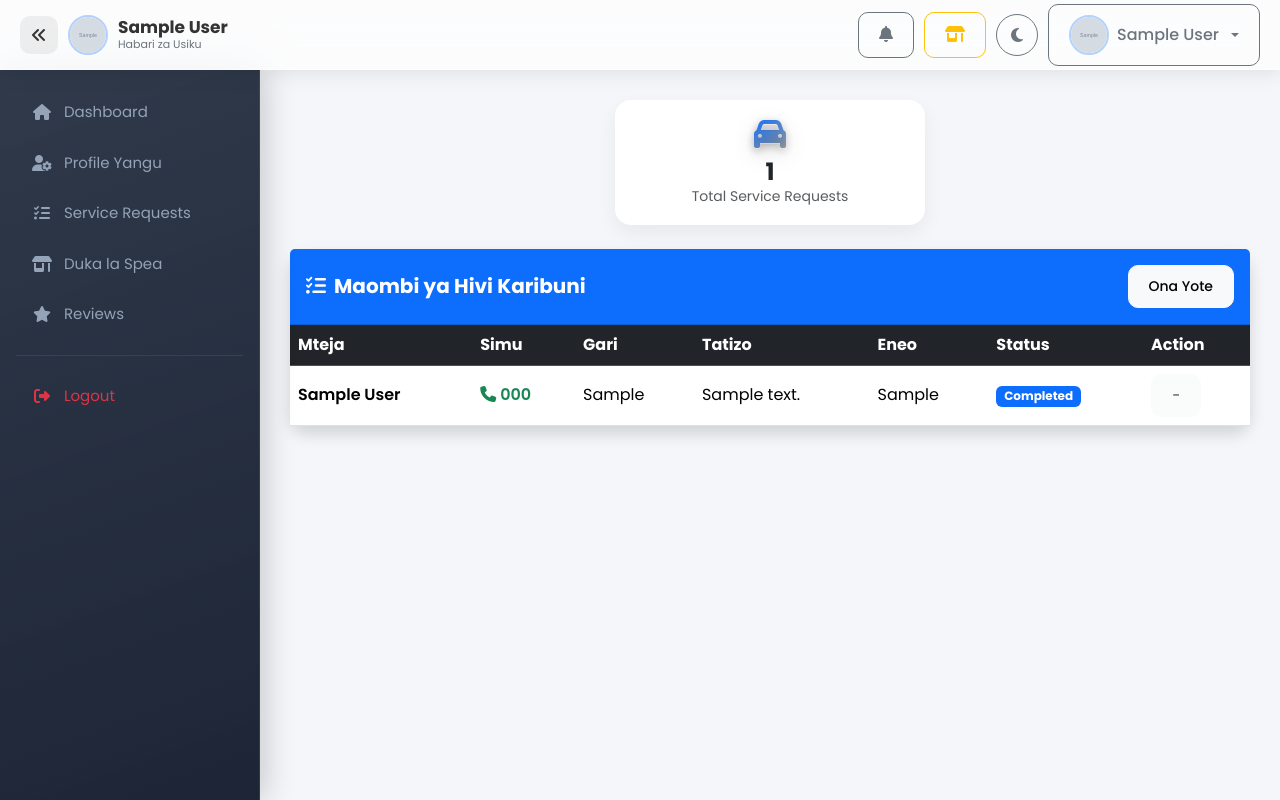
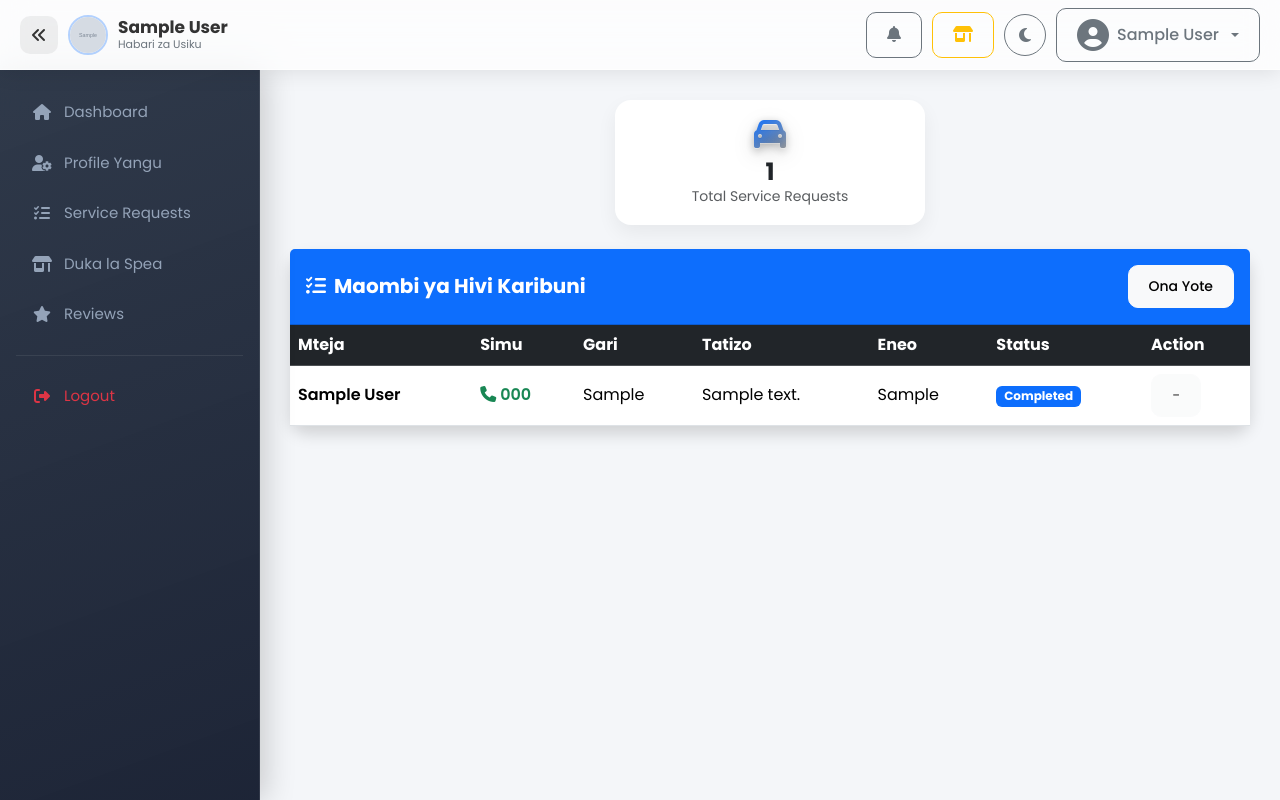
Before and after one commit to joblee88/garifix, a Flask app: template templates/dashboard.html in a window 1280 px wide. Run offline with Flask 3, Linux system fonts and the light colour scheme; the template is opened without the code that fills it: values that come from a table or form of the project are taken from there, others are empty; the visitor is signed in with stand-in values (Sample User, id 1); tables that the repository leaves empty hold one stand-in row (values such as "Sample post"); grey boxes marked "Sample" are stand-in pictures; some libraries are stand-ins or nearby versions.

Commit message:
fix nav with app

```diff
--- a/templates/mechanic_base.html
+++ b/templates/mechanic_base.html
@@ -68,11 +68,7 @@
         </button>
         <div class="dropdown">
             <button class="btn btn-outline-secondary dropdown-toggle d-flex align-items-center gap-2" type="button" data-bs-toggle="dropdown" aria-expanded="false">
-                {% if current_user.mechanic_profile and current_user.mechanic_profile.profile_photo %}
-                    <img src="{{ resolve_image_url(current_user.mechanic_profile.profile_photo) }}" class="topbar-avatar" alt="Profile">
-                {% else %}
-                    <i class="fa-solid fa-circle-user fa-2x text-secondary"></i>
-                {% endif %}
+                <i class="fa-solid fa-circle-user fa-2x text-secondary"></i>
                 <span class="d-none d-sm-inline">{{ current_user.full_name }}</span>
             </button>
             <ul class="dropdown-menu dropdown-menu-end">
```
Also changed, not shown: static/uploads/fe882a0759ea4607844f39a60f261730.jpg (added).
